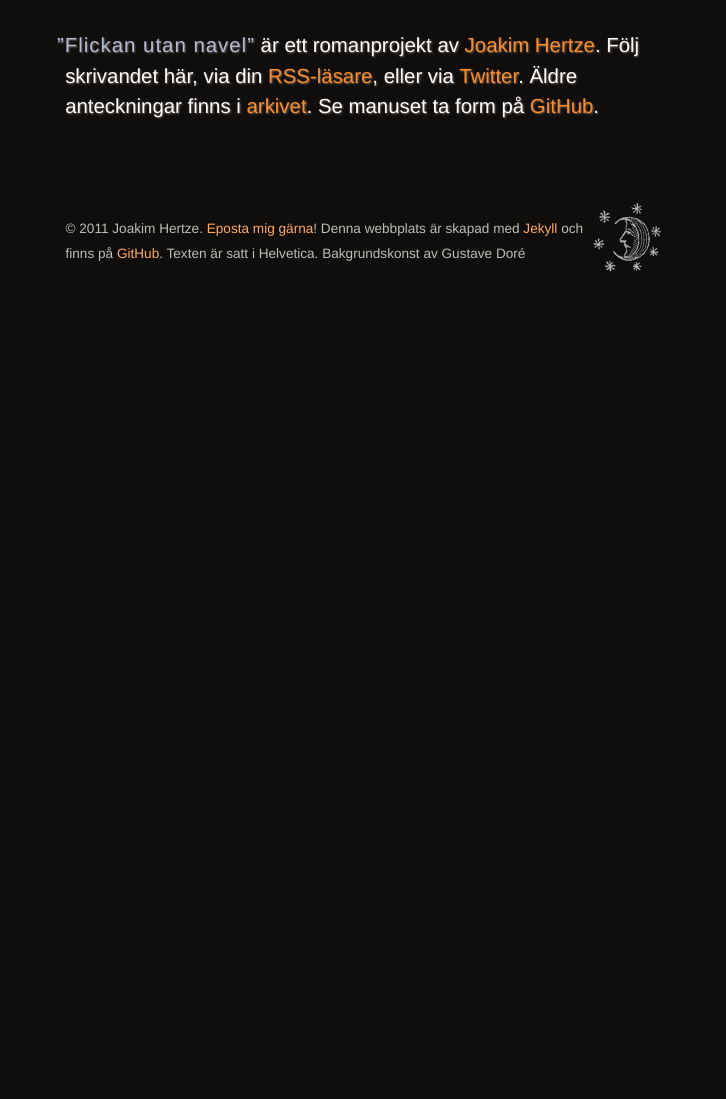
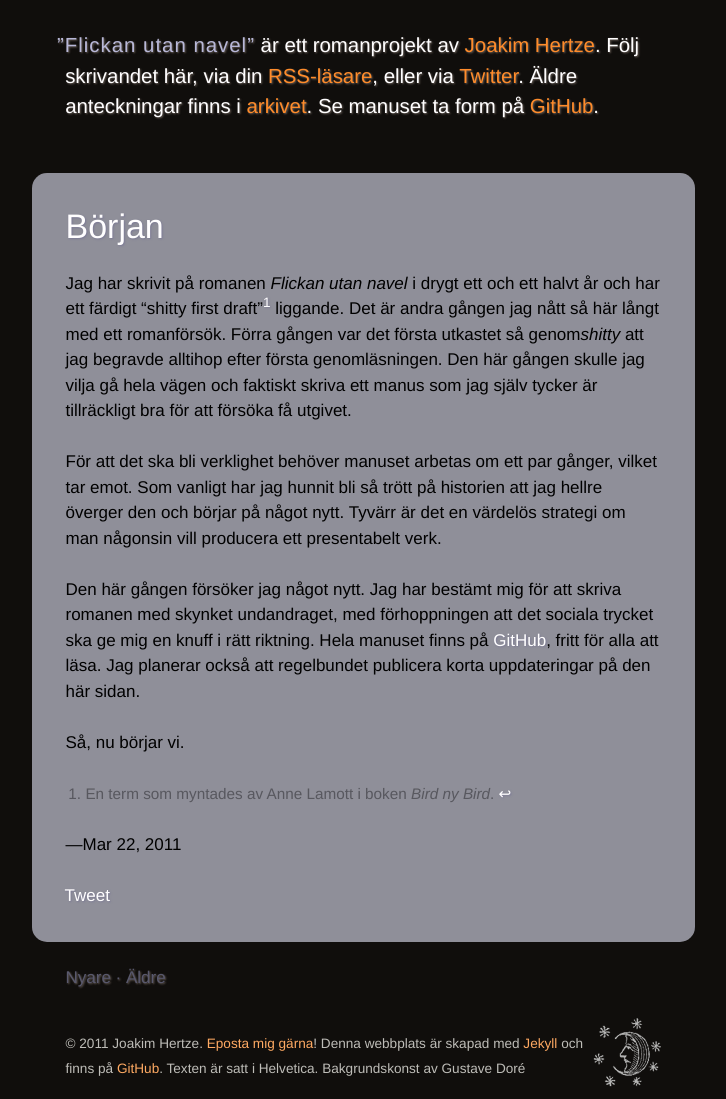
Before and after one commit to hertze/Flickan-utan-navel, a Jekyll site: the page built from index.html, in a window 1280 px wide. Shown: the whole page, without its empty margins (277-1003 px from the left). Built offline with Jekyll 4.4.1, drawn with Linux system fonts in a browser that asks for light colours; nearby versions of some CDN libraries; library files that are not in the unit come from our copies; the list of posts is cut into pages by our own code; comment, search, counter and statistics services are not loaded; before the commit the page ends 900 px from its top, so only the background shows below that.

Commit message:
Lägger till första texten.

```diff
--- /dev/null
+++ b/_posts/2011-03-22-borjan.markdown
@@ -0,0 +1,14 @@
+---
+title: Början
+layout: post
+---
+
+Jag har skrivit på romanen *Flickan utan navel* i drygt ett och ett halvt år och har ett färdigt "shitty first draft"[^1] liggande. Det är andra gången jag nått så här långt med ett romanförsök. Förra gången var det första utkastet så genom*shitty* att jag begravde alltihop efter första genomläsningen. Den här gången skulle jag vilja gå hela vägen och faktiskt skriva ett manus som jag själv tycker är tillräckligt bra för att försöka få utgivet.
+
+För att det ska bli verklighet behöver manuset arbetas om ett par gånger, vilket tar emot. Som vanligt har jag hunnit bli så trött på historien att jag hellre överger den och börjar på något nytt. Tyvärr är det en värdelös strategi om man någonsin vill producera ett presentabelt verk.
+
+Den här gången försöker jag något nytt. Jag har bestämt mig för att skriva romanen med skynket undandraget, med förhoppningen att det sociala trycket ska ge mig en knuff i rätt riktning. Hela manuset finns på [GitHub](https://github.com/hertze/Flickan-utan-navel), fritt för alla att läsa. Jag planerar också att regelbundet publicera korta uppdateringar på den här sidan.
+
+Så, nu börjar vi.
+
+[^1]: En term som myntades av Anne Lamott i boken *Bird ny Bird*.
--- a/css/screen.css
+++ b/css/screen.css
@@ -103,7 +103,7 @@ h2 {
 .post hr {
 	border: none;
 	height: 1px;
-	background-color: #d8d7d2;
+	background-color: #767676;
 	margin-top: 1em;
 }
 
@@ -157,13 +157,17 @@ code {
 
 .footnotes {
 	font-size: 0.9em;
-	color: #7d776e;
+	color: #58585f;
 	line-height: 1.667em;
 	text-align: left;
 }
 
 .footnotes ol {
 	margin-bottom: 1.667em;
+}
+
+.footnotes li {
+	margin-left: 1.3em;
 }
 
 .footnotes p {
```
